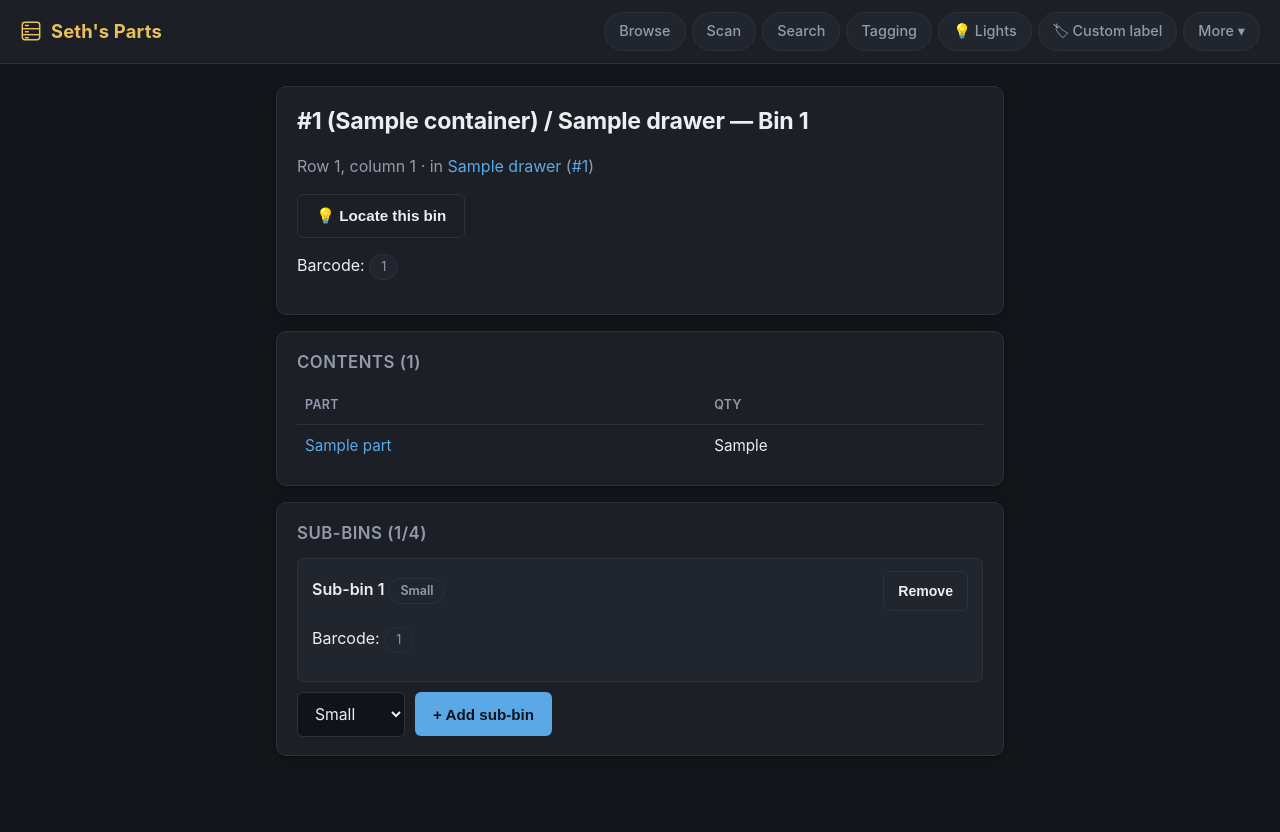
After one commit to sethmills/sethsparts, a Django app: page /bins/1/ in a window 1280 px wide. The commit adds this page. Run offline with Django 5.2, Linux system fonts and the light colour scheme; a user stored in the database is signed in; tables that the repository leaves empty hold one stand-in row (values such as "Sample post").

Commit message:
Add sub-bin barcoding + row/column LED position readout
- New SubBin model (0-4 per Bin, small/medium, own unique barcode) for
  the smaller subdivisions Seth's finding within bins as he works
  through drawers 1-27. New bin_detail page (barcode register, Locate,
  stock contents, add/register/remove sub-bins); drawer_detail now
  shows a bin grid linking into it; go() resolves Bin/SubBin barcodes
  same as containers/drawers.
- Refactored the three near-identical LED-locate views (drawer,
  stock item, bin) onto one _locate_drawer() helper now that there's
  a third call site.
- LED locate animation: replaced the row-count flash with a held
  position readout centered in the drawer's segment -- (row-1) LEDs
  left of center, column LEDs right of center (bin 13 = row 4/col 1 =
  3 LEDs left, 1 right), alternating with the breathe cycle. Threaded
  a new `col` field through code.py -> pi/server.py -> Django's
  locate payloads. Verified the exact lit-pixel indices, breathe
  uniformity, and pause-phase blackout via a local Python simulation
  (stubbing board/usb_cdc/adafruit_neopxl8) before touching hardware.

Co-Authored-By: Claude Sonnet 5 <noreply@anthropic.com>

```diff
--- /dev/null
+++ b/inventory/templates/inventory/bin_detail.html
@@ -0,0 +1,79 @@
+{% extends "inventory/base.html" %}
+{% block title %}{{ bin.drawer }} Bin {{ bin.bin_number }} — Seth's Parts{% endblock %}
+{% block content %}
+<div class="card">
+  <h1>{{ bin.drawer }} — Bin {{ bin.bin_number }}</h1>
+  <p class="muted">Row {{ bin.bin_row }}, column {{ bin.bin_column }} · in <a href="{% url 'inventory:drawer_detail' bin.drawer.pk %}">{{ bin.drawer.label }}</a> (<a href="{% url 'inventory:container_detail' bin.drawer.container.number %}">#{{ bin.drawer.container.number }}</a>)</p>
+
+  <form method="post" action="{% url 'inventory:locate_bin' bin.pk %}" class="no-print">
+    {% csrf_token %}
+    <button class="btn secondary" type="submit">💡 Locate this bin</button>
+  </form>
+
+  {% if bin.barcode_id %}
+    <p>Barcode: <span class="pill">{{ bin.barcode_id }}</span></p>
+  {% else %}
+    <form method="post" action="{% url 'inventory:register_bin_barcode' bin.pk %}">
+      {% csrf_token %}
+      <label class="muted">No barcode registered yet — scan or type its physical label code:</label>
+      <input type="text" name="code" value="{{ request.GET.code }}" autofocus autocomplete="off">
+      <p><button class="btn" type="submit">Register barcode</button></p>
+    </form>
+  {% endif %}
+</div>
+
+<div class="card">
+  <h2>Contents ({{ stock_items|length }})</h2>
+  {% if stock_items %}
+  <table>
+    <tr><th>Part</th><th>Qty</th></tr>
+    {% for si in stock_items %}
+    <tr>
+      <td><a href="{% url 'inventory:part_detail' si.part.pk %}">{{ si.part.name }}</a></td>
+      <td>{{ si.quantity_raw|default:si.quantity }}</td>
+    </tr>
+    {% endfor %}
+  </table>
+  {% else %}
+  <p class="muted">Nothing recorded in this bin yet.</p>
+  {% endif %}
+</div>
+
+<div class="card">
+  <h2>Sub-bins ({{ sub_bins|length }}/4)</h2>
+  {% for sb in sub_bins %}
+    <div class="location-card">
+      <div class="location-card-header">
+        <span>Sub-bin {{ sb.position }} <span class="pill">{{ sb.get_size_display }}</span></span>
+        <form method="post" action="{% url 'inventory:delete_sub_bin' sb.pk %}" onsubmit="return confirm('Remove this sub-bin?');">
+          {% csrf_token %}
+          <button class="btn secondary btn-sm" type="submit">Remove</button>
+        </form>
+      </div>
+      {% if sb.barcode_id %}
+        <p>Barcode: <span class="pill">{{ sb.barcode_id }}</span></p>
+      {% else %}
+        <form method="post" action="{% url 'inventory:register_sub_bin_barcode' sb.pk %}" style="display:flex;gap:10px;flex-wrap:wrap;align-items:center;">
+          {% csrf_token %}
+          <input type="text" name="code" autocomplete="off" placeholder="Scan or type barcode">
+          <button class="btn secondary btn-sm" type="submit">Register</button>
+        </form>
+      {% endif %}
+    </div>
+  {% empty %}
+    <p class="muted">No sub-bins yet.</p>
+  {% endfor %}
+
+  {% if can_add_sub_bin %}
+    <form method="post" action="{% url 'inventory:add_sub_bin' bin.pk %}" style="display:flex;gap:10px;align-items:center;margin-top:10px;">
+      {% csrf_token %}
+      <select name="size">
+        {% for value, label in size_choices %}
+          <option value="{{ value }}">{{ label }}</option>
+        {% endfor %}
+      </select>
+      <button class="btn" type="submit">+ Add sub-bin</button>
+    </form>
+  {% endif %}
+</div>
+{% endblock %}
--- a/inventory/templates/inventory/light_controls.html
+++ b/inventory/templates/inventory/light_controls.html
@@ -3,7 +3,7 @@
 {% block content %}
 <div class="card">
   <h1>💡 Light controls</h1>
-  <p class="muted">Brightness and default color apply to every future "Locate" flash. Room light and the demo are just for fun / showing off — they override any in-progress locate animation until you turn them off.</p>
+  <p class="muted">Brightness and default color apply to every future "Locate" animation. Room light and the demo are just for fun / showing off — they override any in-progress locate animation until you turn them off.</p>
 </div>
 
 <div class="card">
--- a/inventory/urls.py
+++ b/inventory/urls.py
@@ -51,6 +51,12 @@ urlpatterns = [
     path("bins/", views.bin_setup, name="bin_setup"),
     path("bins/scan/", views.bin_scan, name="bin_scan"),
     path("bins/<int:pk>/scan/", views.api_scan_bin, name="api_scan_bin"),
+    path("bins/<int:pk>/", views.bin_detail, name="bin_detail"),
+    path("bins/<int:pk>/register-barcode/", views.register_bin_barcode, name="register_bin_barcode"),
+    path("bins/<int:pk>/locate/", views.locate_bin, name="locate_bin"),
+    path("bins/<int:pk>/add-sub-bin/", views.add_sub_bin, name="add_sub_bin"),
+    path("sub-bins/<int:pk>/register-barcode/", views.register_sub_bin_barcode, name="register_sub_bin_barcode"),
+    path("sub-bins/<int:pk>/delete/", views.delete_sub_bin, name="delete_sub_bin"),
     path("containers/<int:number>/add-photo/", views.add_container_photo, name="add_container_photo"),
     path("containers/<int:number>/add-note/", views.add_intake_note, name="add_intake_note"),
     path("intake/new-box/", views.quick_add_container, name="quick_add_container"),
--- a/inventory/views.py
+++ b/inventory/views.py
@@ -30,6 +30,7 @@ from .models import (
     Project,
     ReferenceDoc,
     StockItem,
+    SubBin,
 )
 from .search import build_search_query, expand_terms
 
@@ -141,6 +142,14 @@ def go(request):
     if drawer:
         return redirect("inventory:drawer_detail", pk=drawer.pk)
 
+    b = Bin.objects.filter(barcode_id=code).first()
+    if b:
+        return redirect("inventory:bin_detail", pk=b.pk)
+
+    sub_bin = SubBin.objects.filter(barcode_id=code).first()
+    if sub_bin:
+        return redirect("inventory:bin_detail", pk=sub_bin.bin_id)
+
     return render(request, "inventory/not_found.html", {"code": code})
 
 
@@ -204,12 +213,14 @@ def delete_container(request, number):
 
 @login_required
 def drawer_detail(request, pk):
-    drawer = get_object_or_404(Drawer, pk=pk)
+    drawer = get_object_or_404(Drawer.objects.select_related("container"), pk=pk)
     stock_items = drawer.stock_items.select_related("part")
+    has_bins = _ensure_bins_for_drawer(drawer)
+    bins = drawer.bins.annotate(sub_bin_count=Count("sub_bins")) if has_bins else []
     return render(
         request,
         "inventory/drawer_detail.html",
-        {"drawer": drawer, "stock_items": stock_items},
+        {"drawer": drawer, "stock_items": stock_items, "bins": bins},
     )
 
 
@@ -360,7 +371,7 @@ def update_stock_bin(request, pk):
 @login_required
 def locate_stock_item(request, pk):
     """Like locate_drawer_led, but for one specific StockItem — if it has a bin_number
-    set, includes which row (1-4) to flash so the animation conveys bin-level detail,
+    set, includes which row/column (1-4 each) so the animation conveys bin-level detail,
     not just "somewhere in this drawer"."""
     stock_item = get_object_or_404(StockItem, pk=pk)
     if request.method == "POST":
@@ -368,36 +379,15 @@ def locate_stock_item(request, pk):
         if not drawer:
             messages.error(request, "This item isn't in a drawer (container-level only) — nothing to light up.")
             return redirect("inventory:part_detail", pk=stock_item.part_id)
-        segments = list(drawer.led_segments.all())
-        if not segments:
-            messages.error(request, "This drawer has no LED mapping configured yet (set it in /admin/).")
-        elif not settings.LED_CONTROLLER_URL:
-            messages.error(request, "No LED controller configured yet (LED_CONTROLLER_URL is unset).")
-        else:
-            import requests
 
-            headers = {"X-Api-Key": settings.LED_CONTROLLER_KEY} if settings.LED_CONTROLLER_KEY else {}
-            lit, errors = 0, []
-            for segment in segments:
-                payload = {
-                    "strip": segment.led_strip,
-                    "start_index": segment.led_start_index,
-                    "count": segment.led_count,
-                }
-                if stock_item.bin_row:
-                    payload["row"] = stock_item.bin_row
-                try:
-                    resp = requests.post(f"{settings.LED_CONTROLLER_URL}/locate", json=payload, headers=headers, timeout=3)
-                    resp.raise_for_status()
-                    lit += 1
-                except requests.RequestException as exc:
-                    errors.append(f"{segment.led_strip}: {exc}")
-
-            if lit:
-                bin_note = f", bin {stock_item.bin_number} (flashing row {stock_item.bin_row})" if stock_item.bin_number else ""
-                messages.success(request, f"Lit up {lit} indicator{'s' if lit != 1 else ''} for {drawer}{bin_note}.")
-            if errors:
-                messages.error(request, "Couldn't reach the LED controller for: " + "; ".join(errors))
+        lit, errors, error_reason = _locate_drawer(drawer, row=stock_item.bin_row, col=stock_item.bin_column)
+        if error_reason:
+            messages.error(request, error_reason)
+        if lit:
+            bin_note = f", bin {stock_item.bin_number} (row {stock_item.bin_row}, column {stock_item.bin_column})" if stock_item.bin_number else ""
+            messages.success(request, f"Lit up {lit} indicator{'s' if lit != 1 else ''} for {drawer}{bin_note}.")
+        if errors:
+            messages.error(request, "Couldn't reach the LED controller for: " + "; ".join(errors))
     return redirect("inventory:part_detail", pk=stock_item.part_id)
 
 
@@ -568,40 +558,53 @@ def tagging_update(request, pk):
     return redirect(next_url)
 
 
+def _locate_drawer(drawer, row=None, col=None):
+    """POSTs /locate to the Pi controller once per configured LED segment for this drawer
+    (a drawer can have more than one, e.g. a cabinet's left- and right-side strips both
+    covering the same drawer range, both should light up together). row/col (1-4, optional)
+    convey which bin within the drawer. Returns (lit_count, errors, error_reason) where
+    error_reason is a short string set only when nothing was attempted at all (no segments
+    configured, or no controller configured)."""
+    segments = list(drawer.led_segments.all())
+    if not segments:
+        return 0, [], "This drawer has no LED mapping configured yet (set it in /admin/)."
+    if not settings.LED_CONTROLLER_URL:
+        return 0, [], "No LED controller configured yet (LED_CONTROLLER_URL is unset)."
+
+    import requests
+
+    headers = {"X-Api-Key": settings.LED_CONTROLLER_KEY} if settings.LED_CONTROLLER_KEY else {}
+    lit, errors = 0, []
+    for segment in segments:
+        payload = {
+            "strip": segment.led_strip,
+            "start_index": segment.led_start_index,
+            "count": segment.led_count,
+        }
+        if row:
+            payload["row"] = row
+        if col:
+            payload["col"] = col
+        try:
+            resp = requests.post(f"{settings.LED_CONTROLLER_URL}/locate", json=payload, headers=headers, timeout=3)
+            resp.raise_for_status()
+            lit += 1
+        except requests.RequestException as exc:
+            errors.append(f"{segment.led_strip}: {exc}")
+    return lit, errors, None
+
+
 @login_required
 def locate_drawer_led(request, pk):
-    """Fires the "find the part" LED indicator for one drawer — POSTs to the Pi controller
-    once per configured segment (a drawer can have more than one, e.g. a cabinet's left- and
-    right-side strips both covering the same drawer range, both should light up together)."""
     drawer = get_object_or_404(Drawer, pk=pk)
     if request.method == "POST":
-        segments = list(drawer.led_segments.all())
-        if not segments:
-            messages.error(request, "This drawer has no LED mapping configured yet (set it in /admin/).")
-        elif not settings.LED_CONTROLLER_URL:
-            messages.error(request, "No LED controller configured yet (LED_CONTROLLER_URL is unset).")
-        else:
-            import requests
-
-            headers = {"X-Api-Key": settings.LED_CONTROLLER_KEY} if settings.LED_CONTROLLER_KEY else {}
-            lit, errors = 0, []
-            for segment in segments:
-                payload = {
-                    "strip": segment.led_strip,
-                    "start_index": segment.led_start_index,
-                    "count": segment.led_count,
-                }
-                try:
-                    resp = requests.post(f"{settings.LED_CONTROLLER_URL}/locate", json=payload, headers=headers, timeout=3)
-                    resp.raise_for_status()
-                    lit += 1
-                except requests.RequestException as exc:
-                    errors.append(f"{segment.led_strip}: {exc}")
-
-            if lit:
-                messages.success(request, f"Lit up {lit} indicator{'s' if lit != 1 else ''} for {drawer}.")
-            if errors:
-                messages.error(request, "Couldn't reach the LED controller for: " + "; ".join(errors))
+        lit, errors, error_reason = _locate_drawer(drawer)
+        if error_reason:
+            messages.error(request, error_reason)
+        if lit:
+            messages.success(request, f"Lit up {lit} indicator{'s' if lit != 1 else ''} for {drawer}.")
+        if errors:
+            messages.error(request, "Couldn't reach the LED controller for: " + "; ".join(errors))
     return redirect("inventory:drawer_detail", pk=drawer.pk)
 
 
@@ -909,6 +912,18 @@ def _ensure_bins_seeded():
     return drawers
 
 
+def _ensure_bins_for_drawer(drawer):
+    """Same idea as _ensure_bins_seeded but scoped to one drawer — cheap enough to call
+    from drawer_detail on every visit, instead of re-checking all 27 bin-eligible drawers."""
+    if drawer.container.number not in BIN_ELIGIBLE_CONTAINERS:
+        return False
+    existing_numbers = set(drawer.bins.values_list("bin_number", flat=True))
+    to_create = [Bin(drawer=drawer, bin_number=n) for n in range(1, BINS_PER_DRAWER + 1) if n not in existing_numbers]
+    if to_create:
+        Bin.objects.bulk_create(to_create)
+    return True
+
+
 @login_required
 def bin_setup(request):
     drawers = _ensure_bins_seeded()
@@ -987,6 +1002,96 @@ def api_scan_bin(request, pk):
     b.barcode_id = code
     b.save(update_fields=["barcode_id"])
     return JsonResponse({"ok": True})
+
+
+@login_required
+def bin_detail(request, pk):
+    b = get_object_or_404(Bin.objects.select_related("drawer", "drawer__container"), pk=pk)
+    stock_items = StockItem.objects.filter(drawer=b.drawer, bin_number=b.bin_number).select_related("part")
+    return render(
+        request,
+        "inventory/bin_detail.html",
+        {
+            "bin": b,
+            "stock_items": stock_items,
+            "sub_bins": b.sub_bins.all(),
+            "can_add_sub_bin": b.sub_bins.count() < 4,
+            "size_choices": SubBin.SIZE_CHOICES,
+        },
+    )
+
+
+@login_required
+def register_bin_barcode(request, pk):
+    b = get_object_or_404(Bin, pk=pk)
+    if request.method == "POST":
+        code = (request.POST.get("code") or "").strip()
+        if code:
+            conflict = Bin.objects.filter(barcode_id=code).exclude(pk=b.pk).first()
+            if conflict:
+                messages.error(request, f"That barcode is already linked to {conflict}.")
+            else:
+                b.barcode_id = code
+                b.save(update_fields=["barcode_id"])
+                messages.success(request, f"Registered barcode {code} for {b}.")
+    return redirect("inventory:bin_detail", pk=b.pk)
+
+
+@login_required
+def locate_bin(request, pk):
+    b = get_object_or_404(Bin.objects.select_related("drawer"), pk=pk)
+    if request.method == "POST":
+        lit, errors, error_reason = _locate_drawer(b.drawer, row=b.bin_row, col=b.bin_column)
+        if error_reason:
+            messages.error(request, error_reason)
+        if lit:
+            messages.success(request, f"Lit up {lit} indicator{'s' if lit != 1 else ''} for {b} (row {b.bin_row}, column {b.bin_column}).")
+        if errors:
+            messages.error(request, "Couldn't reach the LED controller for: " + "; ".join(errors))
+    return redirect("inventory:bin_detail", pk=b.pk)
+
+
+@login_required
+def add_sub_bin(request, pk):
+    b = get_object_or_404(Bin, pk=pk)
+    if request.method == "POST":
+        existing_positions = set(b.sub_bins.values_list("position", flat=True))
+        if len(existing_positions) >= 4:
+            messages.error(request, "This bin already has 4 sub-bins — that's the max.")
+        else:
+            size = request.POST.get("size") or SubBin.SMALL
+            if size not in dict(SubBin.SIZE_CHOICES):
+                size = SubBin.SMALL
+            next_position = next(p for p in range(1, 5) if p not in existing_positions)
+            SubBin.objects.create(bin=b, position=next_position, size=size)
+            messages.success(request, f"Added sub-bin {next_position} to {b}.")
+    return redirect("inventory:bin_detail", pk=b.pk)
+
+
+@login_required
+def register_sub_bin_barcode(request, pk):
+    sub_bin = get_object_or_404(SubBin, pk=pk)
+    if request.method == "POST":
+        code = (request.POST.get("code") or "").strip()
+        if code:
+            conflict = SubBin.objects.filter(barcode_id=code).exclude(pk=sub_bin.pk).first()
+            if conflict:
+                messages.error(request, f"That barcode is already linked to {conflict}.")
+            else:
+                sub_bin.barcode_id = code
+                sub_bin.save(update_fields=["barcode_id"])
+                messages.success(request, f"Registered barcode {code} for {sub_bin}.")
+    return redirect("inventory:bin_detail", pk=sub_bin.bin_id)
+
+
+@login_required
+def delete_sub_bin(request, pk):
+    sub_bin = get_object_or_404(SubBin, pk=pk)
+    bin_pk = sub_bin.bin_id
+    if request.method == "POST":
+        sub_bin.delete()
+        messages.success(request, "Sub-bin removed.")
+    return redirect("inventory:bin_detail", pk=bin_pk)
 
 
 # --- Phase 4: BOM / Projects -------------------------------------------------
--- a/led-controller/pi/server.py
+++ b/led-controller/pi/server.py
@@ -130,12 +130,16 @@ class Handler(BaseHTTPRequestHandler):
         start_index = payload.get("start_index")
         count = payload.get("count", 1)
         row = payload.get("row")  # optional, 1-4 -- which bin-row within the drawer
+        col = payload.get("col")  # optional, 1-4 -- which bin-column within the drawer
 
         if not strip_name or start_index is None:
             self._json_response(400, {"error": "strip and start_index are required"})
             return
         if row is not None and (not isinstance(row, int) or not (1 <= row <= 4)):
             self._json_response(400, {"error": "row must be 1-4"})
+            return
+        if col is not None and (not isinstance(col, int) or not (1 <= col <= 4)):
+            self._json_response(400, {"error": "col must be 1-4"})
             return
 
         strip_map = _load_strip_map()
@@ -157,6 +161,8 @@ class Handler(BaseHTTPRequestHandler):
             command["color"] = payload["color"]
         if row is not None:
             command["row"] = row
+        if col is not None:
+            command["col"] = col
         self._relay(command)
 
     def _handle_room_light(self, payload):
```
Also changed, not shown: inventory/admin.py (+15 -0 lines), inventory/models.py (+33 -0 lines), inventory/templates/inventory/drawer_detail.html (+13 -0 lines), led-controller/scorpio-firmware/code.py (+44 -18 lines), inventory/migrations/0012_subbin.py (added).
